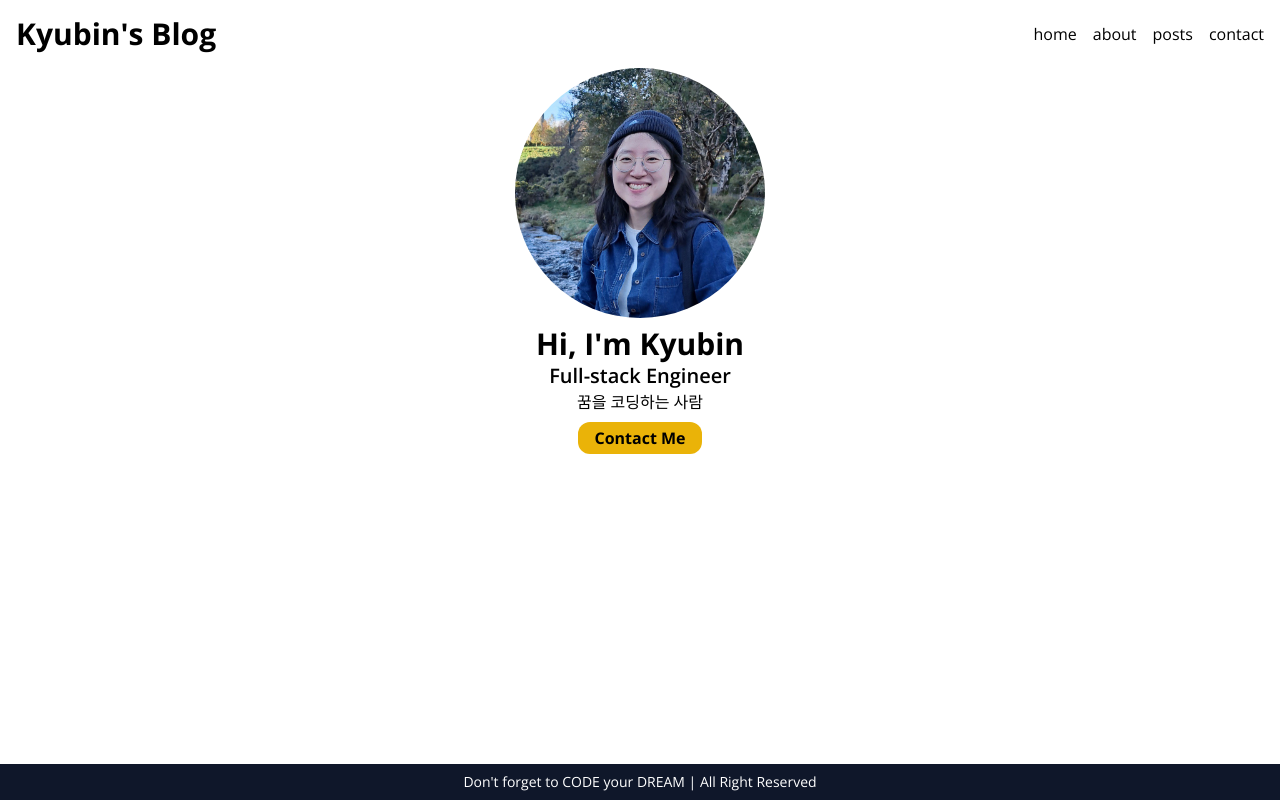
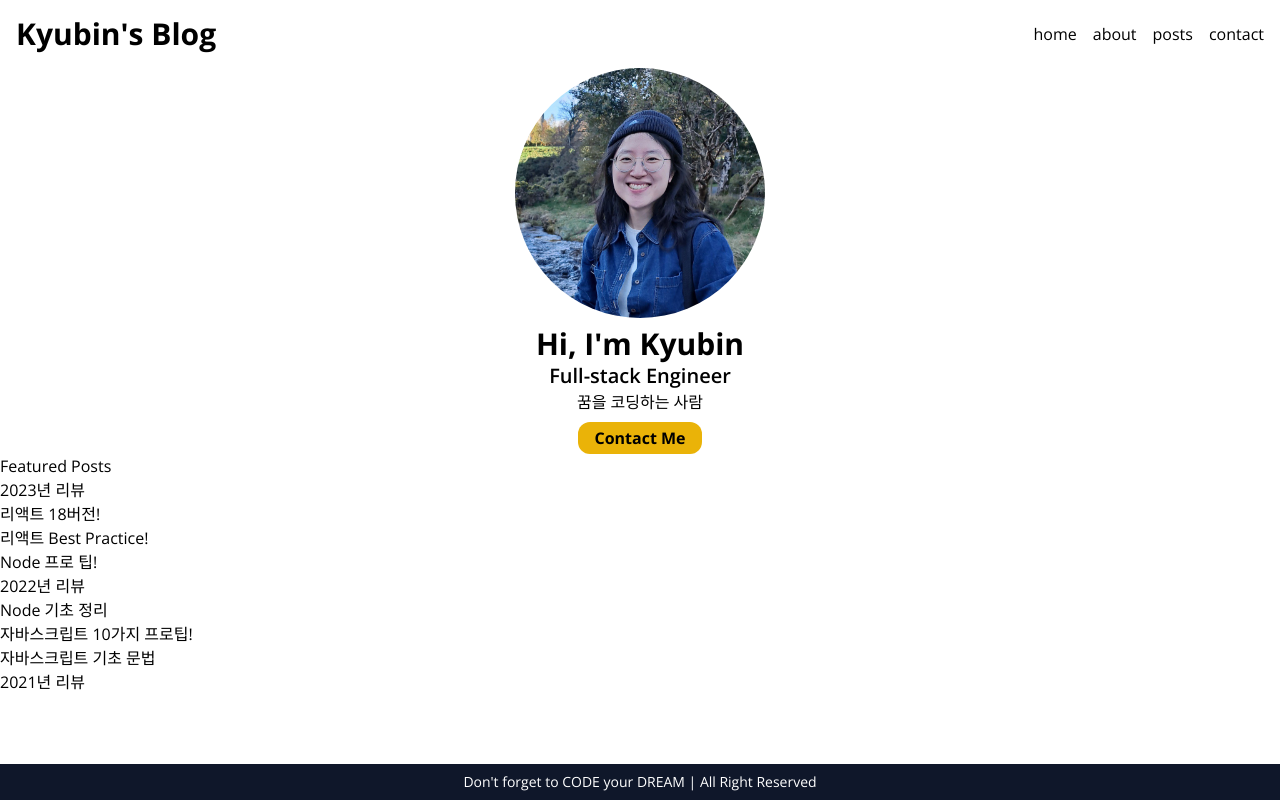
Before and after one commit to kyubin-io/blog-nextjs, a Next.js app: page / in a window 1280 px wide. Built offline with nearby package versions, Linux system fonts and the light colour scheme.

Commit message:
structure

```diff
--- a/src/app/page.tsx
+++ b/src/app/page.tsx
@@ -1,10 +1,11 @@
-import Image from "next/image";
 import Hero from "../components/Hero";
+import FeaturedPosts from "@/components/FeaturedPosts";
 
 export default function HomePage() {
   return (
     <>
       <Hero />
+      <FeaturedPosts />
     </>
   );
 }
--- /dev/null
+++ b/src/components/FeaturedPosts.tsx
@@ -0,0 +1,12 @@
+import { getAllPosts } from "@/service/posts";
+import PostsGrid from "./PostsGrid";
+
+export default async function FeaturedPosts() {
+  const posts = await getAllPosts();
+  return (
+    <section>
+      <h2>Featured Posts</h2>
+      <PostsGrid posts={posts} />
+    </section>
+  );
+}
--- /dev/null
+++ b/src/components/PostsGrid.tsx
@@ -0,0 +1,13 @@
+import { Post } from "@/service/posts";
+
+type Props = { posts: Post[] };
+
+export default function PostsGrid({ posts }: Props) {
+  return (
+    <ul>
+      {posts.map((post) => (
+        <li key={post.path}>{post.title}</li>
+      ))}
+    </ul>
+  );
+}
--- /dev/null
+++ b/src/service/posts.ts
@@ -0,0 +1,18 @@
+import { readFile } from "fs/promises";
+import path from "path";
+
+export type Post = {
+  title: string;
+  description: string;
+  date: Date;
+  category: string;
+  path: string;
+  featured: boolean;
+};
+
+export async function getAllPosts(): Promise<Post[]> {
+  const filePath = path.join(process.cwd(), "data", "posts.json");
+  return readFile(filePath, "utf-8")
+    .then<Post[]>(JSON.parse)
+    .then((posts) => posts.sort((a, b) => (a.date > b.date ? -1 : 1)));
+}
```
